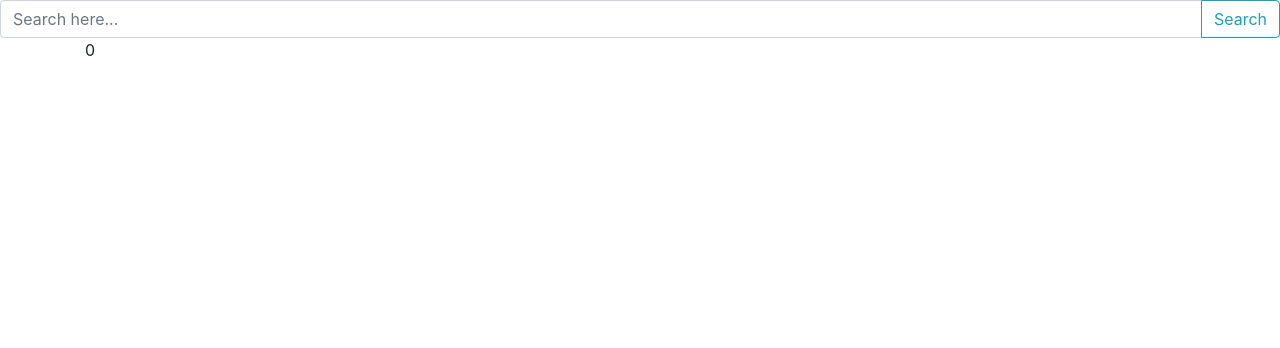
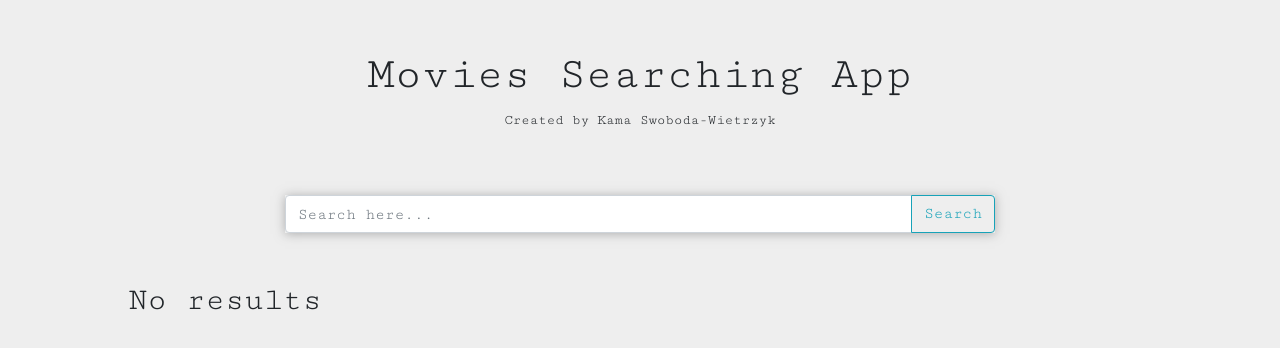
Before and after one commit to kamawietrzyk/movieSearchingApp, a React (Create React App) app: page / in a window 1280 px wide. Shown: the top 348 px of the page. Built offline with nearby package versions, Linux system fonts and the light colour scheme.

Commit message:
Styles added

```diff
--- a/src/App.js
+++ b/src/App.js
@@ -1,9 +1,10 @@
-import logo from './logo.svg';
+import React from 'react';
 import './App.scss';
 import 'bootstrap/dist/css/bootstrap.css';
 import { useState } from 'react';
 import { API_KEY } from './constants';
 import Input from '../src/components/Input'
+import Movie from './components/Movie';
 
 const App = () => {
   const [inputValue, setInputValue] = useState('')
@@ -14,6 +15,8 @@ const App = () => {
   const getMovieSearchByValue = async () => {
     try {
       setLoading(true)
+      setErrors(null)
+
       const url = `http://www.omdbapi.com/?s=${inputValue}&apikey=${API_KEY}`;
       const response = await fetch(url, { method: 'GET' });
       const data = await response.json()
@@ -31,8 +34,6 @@ const App = () => {
     } finally {
       setLoading(false)
     }
-
-    console.log('data', results)
   }
 
   const onSearchChange = (e) => {
@@ -54,16 +55,29 @@ const App = () => {
   }
 
   return (
-    <>
+    <div className="App">
+      <h1>Movies Searching App</h1>
+      <small>Created by Kama Swoboda-Wietrzyk</small>
       <Input inputValue={inputValue} onClick={onButtonClick} onChange={onSearchChange} onKeyPress={handleKeyPress} />
-      <div className="container">
-        {results && results.length &&
-          <div>
-            {results.length}
-            {/* TODO: create Card displaying results, then map() */}
-          </div>}
+      <div className="App__content">
+        {loading &&
+          <div className="spinner-border text-info mb-4">
+            <span className="sr-only">Loading...</span>
+          </div>
+        }
+        {errors &&
+          <h2 className="text-danger">{errors}</h2>}
+        {results.length > 0 ? (
+          <div className="results">
+            {results.map((res) => (
+              <Movie res={res} />
+            ))}
+          </div>
+        ) : (
+            <h2>{loading ? '' : 'No results'}</h2>
+          )}
       </div>
-    </>
+    </div>
   )
 }
 
--- a/src/App.scss
+++ b/src/App.scss
@@ -1,38 +1,56 @@
+@import '../src/utils/colors.scss';
+@import '../src/utils/media.scss';
+
 .App {
+  width: 100%;
+  height: auto;
+  min-height: 100vh;
+  padding: 1.5rem;
+  background-color: $greyLight;
+
+  h1 {
     text-align: center;
+    font-size: 45px;
+    margin-bottom: .5rem;
   }
 
-.App-logo {
-  height: 40vmin;
-  pointer-events: none;
+  small {
+    display: block;
+    text-align: center;
+    margin-bottom: 4rem;
   }
 
-@media (prefers-reduced-motion: no-preference) {
-  .App-logo {
-    animation: App-logo-spin infinite 20s linear;
+  &__content {
+
+    margin-top: 3rem;
+
+    .results {
+      display: grid;
+      grid-template-columns: repeat(auto, 1fr);
+      grid-template-rows: auto;
+      grid-gap: 2rem;
+
+      @media (min-width: $tablet) {
+        grid-template-columns: repeat(2, 1fr);
+        margin: 2rem;
+      }
+
+      @media (min-width: $laptop) {
+        grid-template-columns: repeat(3, 1fr);
+        margin: 5rem 0;
+      }
+
+      @media (min-width: $desktop) {
+        grid-template-columns: repeat(5, 1fr);
       }
     }
 
-.App-header {
-  background-color: #282c34;
-  min-height: 100vh;
-  display: flex;
-  flex-direction: column;
-  align-items: center;
-  justify-content: center;
-  font-size: calc(10px + 2vmin);
-  color: white;
+    @media (min-width: $laptop) {
+      margin: 3rem 5rem;
+    }
   }
 
-.App-link {
-  color: #61dafb;
-}
-
-@keyframes App-logo-spin {
-  from {
-    transform: rotate(0deg);
-  }
-  to {
-    transform: rotate(360deg);
+  @media (min-width: $tablet) {
+    padding: 3rem;
   }
 }
--- a/src/components/Input/index.js
+++ b/src/components/Input/index.js
@@ -1,7 +1,8 @@
 import React from 'react'
+import './styles.scss'
 
 const Input = ({ inputValue, onClick, onChange, onKeyPress }) => (
-    <div className="input-group">
+    <div className="Input input-group">
         <input
             className="form-control"
             type="text"
--- a/src/components/Input/styles.scss
+++ b/src/components/Input/styles.scss
@@ -0,0 +1,15 @@
+@import '../../utils/media.scss';
+
+.Input {
+    width: 100%;
+    margin: 2rem auto;
+    box-shadow: 0px 1px 10px 0px rgba(146, 146, 146, 0.7);
+
+    & .form-control:focus {
+        box-shadow: none;
+    }
+
+    @media (min-width: $tablet) {
+        width: 60%;
+    }
+}
--- a/src/components/Movie/index.js
+++ b/src/components/Movie/index.js
@@ -1,8 +1,15 @@
 import React from 'react'
-import { API_KEY } from './constants';
+import './styles.scss'
+import noImage from './noImage.jpg'
 
-const Movie = ({ inputValue }) => (
-    <div>movie</div>
+const Movie = ({ res }) => (
+    <div className="Movie">
+        <img src={res.Poster === 'N/A' ? noImage : res.Poster} alt={res.Title} />
+        <div className="p-3">
+            <p>Title: {res.Title}</p>
+            <p>Year: {res.Year}</p>
+        </div>
+    </div >
 )
 
 export default Movie
--- /dev/null
+++ b/src/components/Movie/styles.scss
@@ -0,0 +1,20 @@
+@import '../../utils/colors.scss';
+
+.Movie {
+    background-color: white;
+    border: 1px solid $greyMedium;
+    display: grid;
+
+    img {
+        display: block;
+        width: 100%;
+        height: 20rem;
+        object-fit: cover;
+    }
+
+    p {
+        font-size: 1rem;
+        margin-bottom: 10px;
+        line-height: 1.1em;
+    }
+}
--- a/src/index.scss
+++ b/src/index.scss
@@ -1,13 +1,5 @@
-body {
-  margin: 0;
-  font-family: -apple-system, BlinkMacSystemFont, 'Segoe UI', 'Roboto', 'Oxygen',
-    'Ubuntu', 'Cantarell', 'Fira Sans', 'Droid Sans', 'Helvetica Neue',
-    sans-serif;
-  -webkit-font-smoothing: antialiased;
-  -moz-osx-font-smoothing: grayscale;
+@import url('https://fonts.googleapis.com/css2?family=Cutive+Mono&display=swap');
+
+html * {
+  font-family: 'Cutive Mono', monospace;
 }
-
-code {
-  font-family: source-code-pro, Menlo, Monaco, Consolas, 'Courier New',
-    monospace;
-}
--- /dev/null
+++ b/src/utils/colors.scss
@@ -0,0 +1,2 @@
+$greyLight: #e0e0e08a;
+$greyMedium: #bbbbbb
--- /dev/null
+++ b/src/utils/media.scss
@@ -0,0 +1,4 @@
+$tablet: 768px;
+$laptop: 1024px;
+$desktop: 1400px;
+$desktopL: 1901px;
```
Also changed, not shown: src/components/Movie/noImage.jpg (added). Lines whose indentation alone changed are shown as unchanged.
